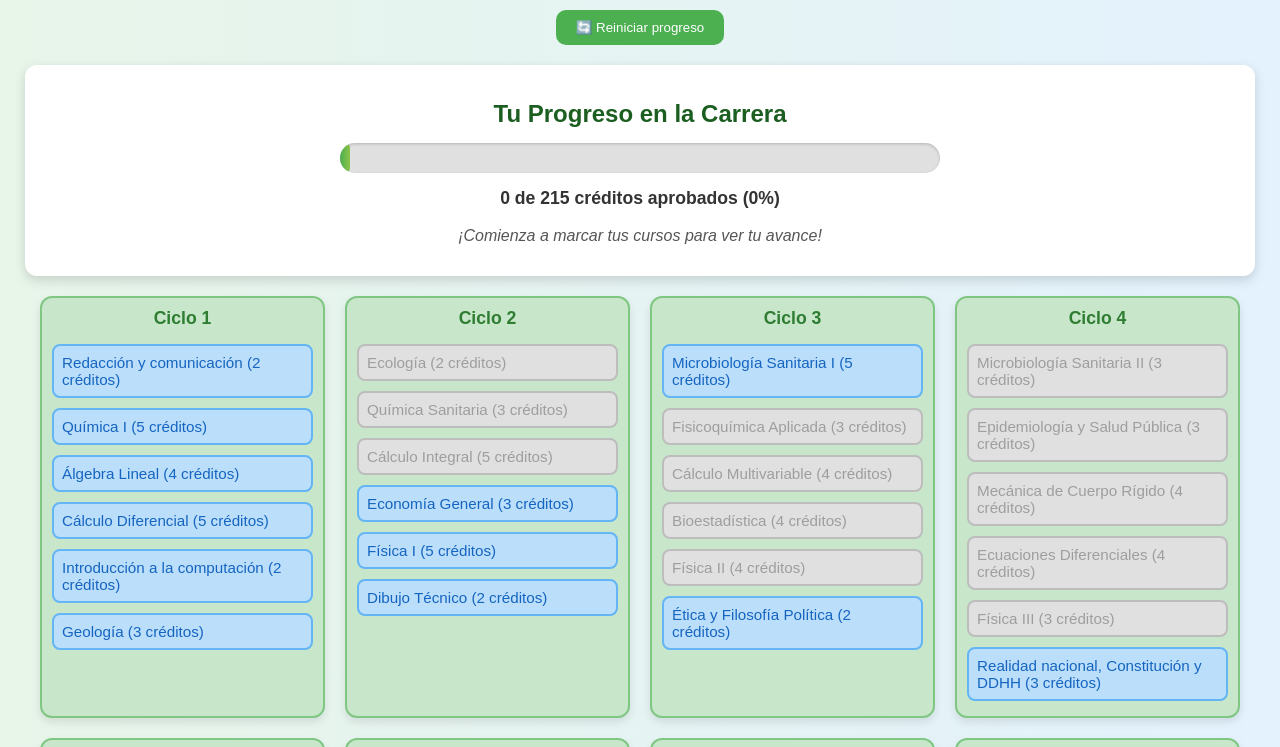
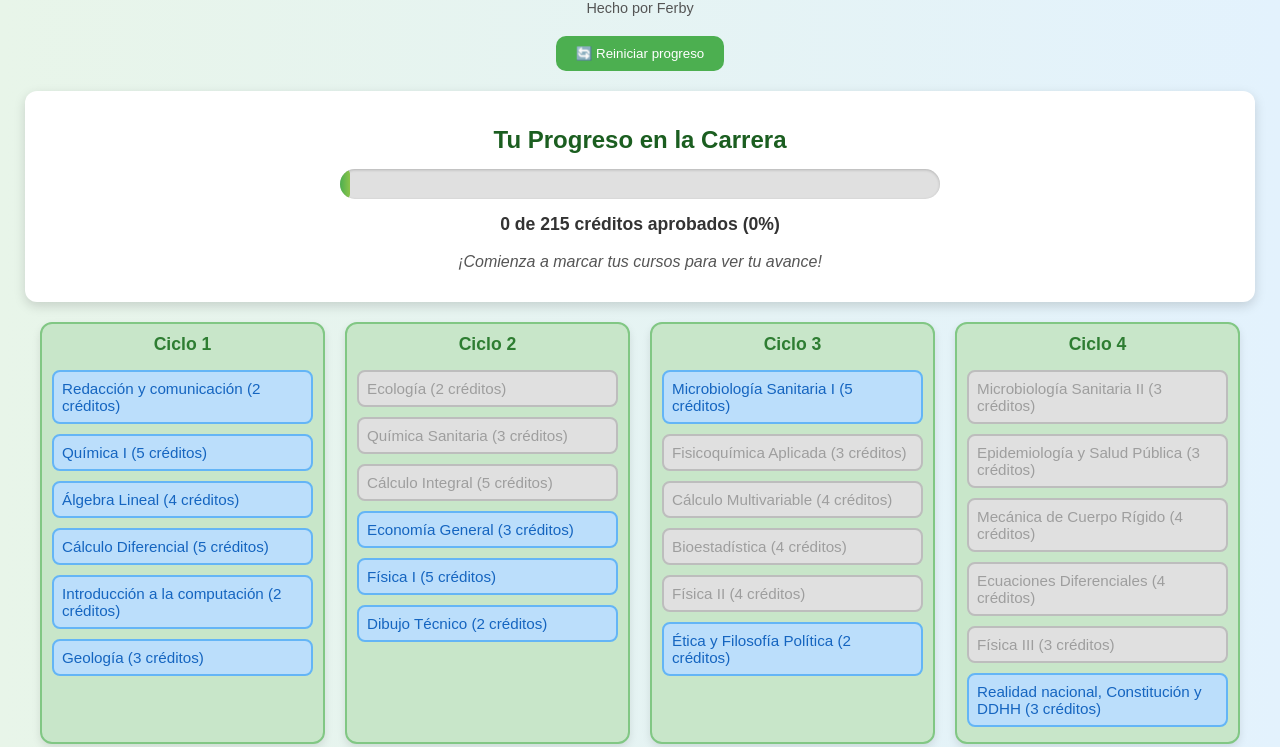
Before and after one commit to ferby-ctr/malla-ingenieria-sanitaria, a plain HTML site: page index.html in a window 1280 px wide. Shown: the part 88-835 px from the top of the page. Drawn offline with Linux system fonts and the light colour scheme.

Commit message:
Add files via upload

```diff
--- a/index.html
+++ b/index.html
@@ -134,10 +134,27 @@
             color: #555;
             margin-top: 10px;
         }
+
+        .credit {
+            text-align: center;
+            margin-top: -10px;
+            margin-bottom: 20px;
+            color: #555;
+            font-size: 0.9rem;
+        }
+
+        .credit {
+            text-align: center;
+            margin-top: -10px;
+            margin-bottom: 20px;
+            color: #555;
+            font-size: 0.9rem;
+        }
     </style>
 </head>
 <body>
     <h1>Malla Curricular - Ingeniería Sanitaria</h1>
+    <div class="credit">Hecho por Ferby</div>
     <button id="resetBtn">🔄 Reiniciar progreso</button>
 
     <!-- Sección de la barra de progreso -->
```
